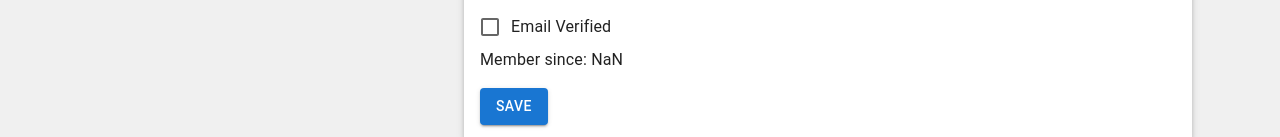
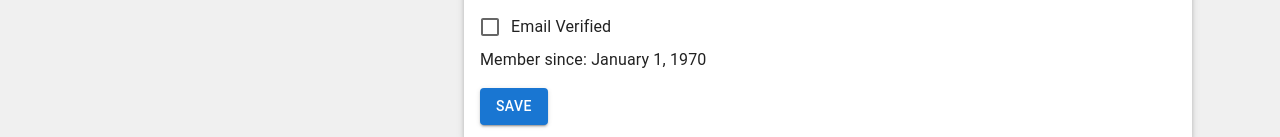
Before and after one commit to Ormi5-StrikeOut/Play-Baseball, a Next.js app in the folder fe/play-baseball-fe/: page /my in a window 1280 px wide. Shown: the part 377-514 px from the top of the page. Built offline with nearby package versions, Linux system fonts and the light colour scheme; no server answers.

Commit message:
Feat: Add axios GET request for my profile

```diff
--- a/fe/play-baseball-fe/components/MyProfile.tsx
+++ b/fe/play-baseball-fe/components/MyProfile.tsx
@@ -1,20 +1,26 @@
-import React, { useState } from 'react';
+import React, { useEffect, useState } from 'react';
 import{ Grid, Paper, Typography, Avatar, Box, TextField, Button, Checkbox, FormControlLabel } from '@mui/material';
+import { User } from '@/constants/types';
 
-const initialUser = {
-    id: -1,
-    email: "",
-    nickname: "",
-    role: "",
-    createdAt: NaN,
-    updatedAt: NaN,
-    lastLoginDate: NaN,
-    deletedAt: NaN,
-    emailVerified: false
-};
+// const initialUser = {
+//     id: -1,
+//     email: "",
+//     nickname: "",
+//     role: "",
+//     createdAt: NaN,
+//     updatedAt: NaN,
+//     lastLoginDate: NaN,
+//     deletedAt: NaN,
+//     emailVerified: false
+// };
 
-const MyProfile: React.FC = () => {
-    const [user, setUser] = useState(initialUser);
+interface MyProfileProps {
+    user: User;
+}
+
+const MyProfile: React.FC<MyProfileProps> = ({ user }) => {
+    const [userState, setUser] = useState(user);
+    const [joinedString, setJoinedString] = useState("");
 
     const handleChange = (e: React.ChangeEvent<HTMLInputElement>) => {
         const { name, value } = e.target;
@@ -27,8 +33,17 @@ const MyProfile: React.FC = () => {
     const handleSubmit = (e: React.FormEvent<HTMLFormElement>) => {
         e.preventDefault();
         // Handle form submission logic here (e.g., send data to server)
-        console.log('User Profile Updated:', user);
+        console.log('User Profile Updated:', userState);
     };
+
+    useEffect(() => {
+        const formatted = userState.createdAt.toLocaleDateString('en-US', {
+            year: 'numeric',
+            month: 'long',
+            day: 'numeric'
+        });
+        setJoinedString(formatted);
+    }, [userState.createdAt]);
 
     return (
         <Box sx={{ flexGrow: 1, padding: 3 }}>
@@ -38,7 +53,7 @@ const MyProfile: React.FC = () => {
                         <Box sx={{ textAlign: 'center' }}>
                             <Avatar
                                 src={"./assets/profile_placeholder.jpg"}
-                                alt={`${user.nickname}'s avatar`}
+                                alt={`${userState.nickname}'s avatar`}
                                 sx={{ width: 100, height: 100, margin: '0 auto' }}
                             />
                         </Box>
@@ -56,7 +71,7 @@ const MyProfile: React.FC = () => {
                                 label="Email"
                                 name="email"
                                 type="email"
-                                value={user.email}
+                                value={userState.email}
                                 onChange={handleChange}
                             />
                             <TextField
@@ -64,7 +79,7 @@ const MyProfile: React.FC = () => {
                                 margin="normal"
                                 label="Nickname"
                                 name="nickname"
-                                value={user.nickname}
+                                value={userState.nickname}
                                 onChange={handleChange}
                             />
                             <TextField
@@ -72,15 +87,15 @@ const MyProfile: React.FC = () => {
                                 margin="normal"
                                 label="Role"
                                 name="role"
-                                value={user.role}
+                                value={userState.role}
                                 onChange={handleChange}
                             />
                             <FormControlLabel control={<Checkbox
-                                value={user.emailVerified}
+                                value={userState.emailVerified}
                             />} label="Email Verified" />
 
                             <Box className="italic">
-                                Member since: {user.createdAt}
+                                <span>Member since: {joinedString}</span>
                             </Box>
                             <Button variant="contained" color="primary" type="submit" sx={{ mt: 2 }}>
                                 Save
--- a/fe/play-baseball-fe/pages/my/index.tsx
+++ b/fe/play-baseball-fe/pages/my/index.tsx
@@ -1,13 +1,48 @@
-import React from 'react';
+import React, { useState, useEffect} from 'react';
+import axios from 'axios';
 import MyProfile from '../../components/MyProfile';
 import Wrapper from '../../components/Wrapper'
+import { User } from '@/constants/types'
 
 const My: React.FC = () => {
+    const initialUser: User = {
+        id: -1,
+        email: "",
+        nickname: "",
+        role: "",
+        createdAt: new Date(0),
+        updatedAt: new Date(0),
+        lastLoginDate: new Date(0),
+        deletedAt: new Date(0),
+        emailVerified: false
+    };
+
+    const [userState, setUser] = useState<User>(initialUser);
+
+    useEffect(() => {
+        try {
+            axios.get<User>('https://api.ioshane.com/api/members/my').then(res => {
+              setUser(res.data);
+            })
+          } catch (err) {
+            if(err instanceof Error) {
+              console.error("Error fetching user data: " + err.message);
+              setUser(initialUser)
+            }
+          }
+
+          console.log("User loaded! " + userState);
+    }, []);
+
     return (
         <Wrapper>
-            <MyProfile />
+            <MyProfile user={userState}/>
         </Wrapper>
     );
 };
 
 export default My;
+
+function componentDidMount() {
+    throw new Error('Function not implemented.');
+}
```
